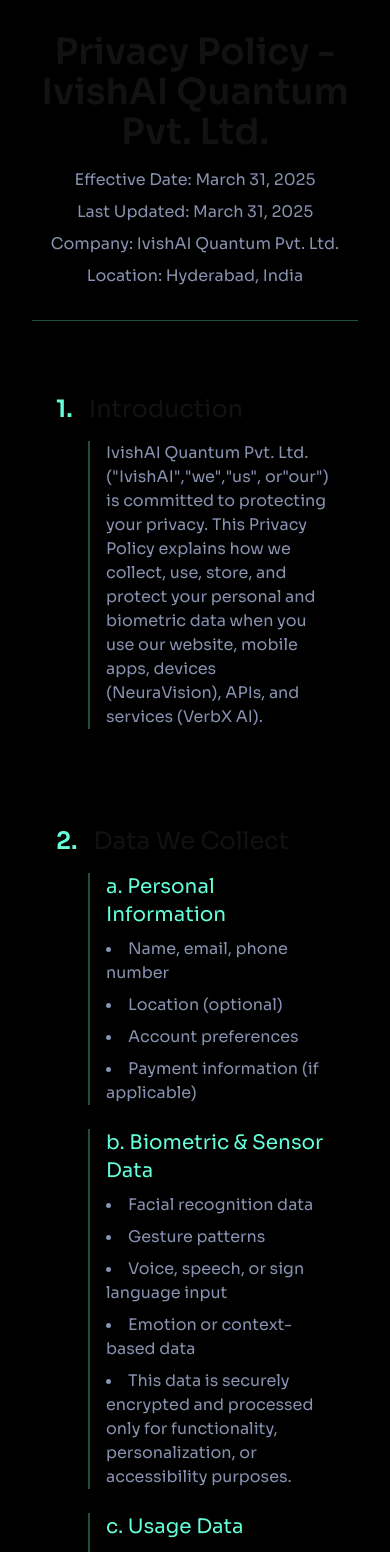
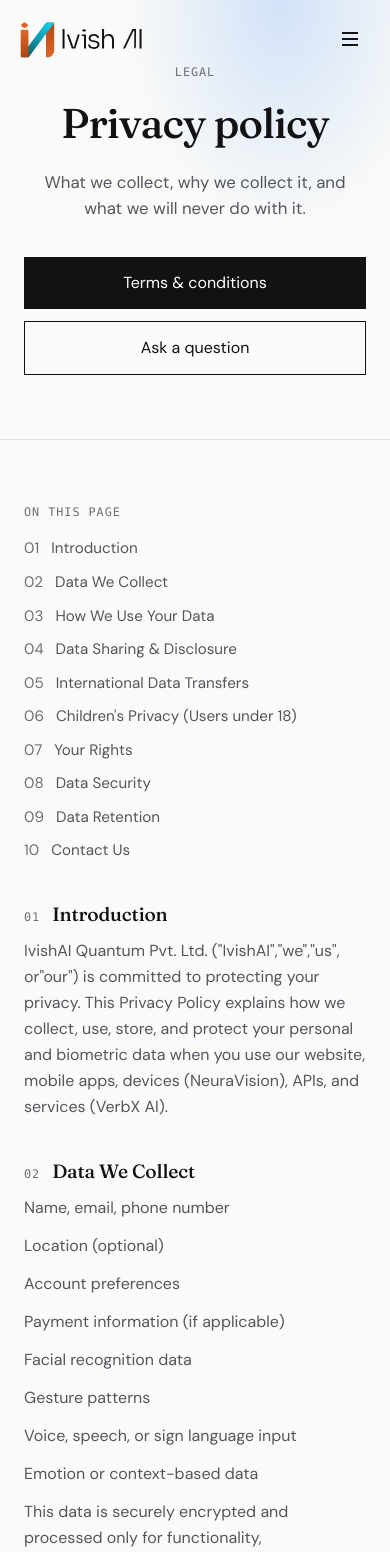
Before and after one commit to IvishAI/Ivishai_website, a React (Create React App) app: page /privacypolicy in a window 390 px wide. Shown: the top 1552 px of the page. Built offline with nearby package versions, Linux system fonts and the light colour scheme.

Commit message:
Terms at /terms with /security redirecting; terms and privacy on the library

```diff
--- a/src/pages/Footer/PrivacyPolicy.jsx
+++ b/src/pages/Footer/PrivacyPolicy.jsx
@@ -1,110 +1,102 @@
-import { motion } from "framer-motion";
+import React from "react";
+import Header from "../../components/Header";
+import Footer from "../../components/Footer";
+import {
+  Masthead, Closer, LegalDoc, Clause, PageIndex, TwoUp, Footnote,
+  Action, Ghost,
+} from "../../components/iv";
+import { EMAILS, BRAND } from "../../data/site";
 
-const PrivacyPolicy = () => {
-  return (
-    <div className="min-h-screen bg-black text-[#ccd6f6] font-sora p-8 md:p-12 lg:p-20">
-      <motion.div
-        initial={{ opacity: 0, y: 20 }}
-        animate={{ opacity: 1, y: 0 }}
-        transition={{ duration: 0.5 }}
-        className="max-w-4xl mx-auto"
-      >
-        {/* Header */}
-        <div className="mb-12 text-center border-b border-[#64ffda]/30 pb-8">
-          <h1 className="text-4xl md:text-5xl font-bold text-ink mb-4">
-            Privacy Policy - IvishAI Quantum Pvt. Ltd.
-          </h1>
+/* Privacy policy.
+ *
+ * Presentation only. The policy text below is exactly as it was - see the note
+ * in the rebuild script about NeuraVision and biometric data, both of which
+ * are the owner's to decide on, not mine to quietly edit.
+ */
 
-          <div className="text-[#8892b0] space-y-2">
-            <p>Effective Date: March 31, 2025</p>
-            <p>Last Updated: March 31, 2025</p>
-            <p>Company: IvishAI Quantum Pvt. Ltd.</p>
-            <p>Location: Hyderabad, India</p>
-          </div>
-        </div>
+const slug = (t) =>
+  t.toLowerCase().replace(/[^a-z0-9]+/g, "-").replace(/^-|-$/g, "");
 
-        {/* Content Sections */}
-        <div className="space-y-12">
-          {sections.map((section, index) => (
-            <motion.div
-              key={index}
-              initial={{ opacity: 0 }}
-              whileInView={{ opacity: 1 }}
-              viewport={{ once: true, margin: "-100px" }}
-              className="p-6"
-            >
-              {/* Section Title */}
-              <div className="flex items-start mb-4">
-                <div className="text-[#64ffda] text-2xl font-bold mr-4">
-                  {index + 1}.
-                </div>
+const lines = (text) => (Array.isArray(text) ? text : [text]);
 
-                <h2 className="text-2xl md:text-3xl text-ink">
-                  {section.title}
-                </h2>
-              </div>
+const PrivacyPolicy = () => (
+  <div className="iv min-h-screen text-ink">
+    <Header />
 
-              {/* Section Content */}
-              <div className="ml-8 space-y-6">
-                {section.content.map((item, idx) => (
-                  <div
-                    key={idx}
-                    className="border-l-2 border-[#64ffda]/30 pl-4"
-                  >
-                    {item.subtitle && (
-                      <h3 className="text-xl text-[#64ffda] mb-2">
-                        {item.subtitle}
-                      </h3>
-                    )}
+    <Masthead
+      tag="Legal"
+      tone="sky"
+      title="Privacy policy"
+      lede="What we collect, why we collect it, and what we will never do with it."
+      actions={[
+        <Action key="t" href="/terms">Terms &amp; conditions</Action>,
+        <Ghost key="c" href={`mailto:${EMAILS.general}`}>Ask a question</Ghost>,
+      ]}
+    />
 
-                    <div className="text-[#8892b0] space-y-3">
-                      {Array.isArray(item.text) ? (
-                        <ul className="space-y-2 list-disc list-inside">
-                          {item.text.map((point, i) => (
-                            <li key={i}>{point}</li>
+    <section className="band">
+      <div className="wrap">
+        <TwoUp
+          aside={
+            <PageIndex
+              items={sections.map((sec) => ({
+                id: slug(sec.title),
+                label: sec.title,
+              }))}
+            />
+          }
+        >
+          <LegalDoc>
+            {sections.map((sec, n) => (
+              <div key={sec.title} id={slug(sec.title)} className="scroll-mt-28">
+                <Clause n={String(n + 1).padStart(2, "0")} title={sec.title}>
+                  {sec.content.map((block, bi) => (
+                    <React.Fragment key={bi}>
+                      {block.text &&
+                        lines(block.text).map((line, li) => <p key={li}>{line}</p>)}
+                      {block.list && (
+                        <ul className="space-y-2 pl-1">
+                          {block.list.map((item, ii) => (
+                            <li key={ii} className="flex gap-3">
+                              <span
+                                aria-hidden="true"
+                                className="mt-2.5 h-1 w-1 rounded-full bg-ember flex-shrink-0"
+                              />
+                              <span>{item}</span>
+                            </li>
                           ))}
                         </ul>
-                      ) : (
-                        <p>{item.text}</p>
                       )}
-                    </div>
-                  </div>
-                ))}
+                    </React.Fragment>
+                  ))}
+                </Clause>
               </div>
-            </motion.div>
-          ))}
-        </div>
+            ))}
 
-        {/* Contact Section */}
-        <motion.div
-          initial={{ opacity: 0 }}
-          whileInView={{ opacity: 1 }}
-          className="mt-16 p-6 text-center"
-        >
-          <h3 className="text-2xl text-[#64ffda] mb-4">Contact Information</h3>
+            <Footnote updated="13 October 2026">
+              {BRAND.legal}. Privacy questions go to {EMAILS.general}.
+            </Footnote>
+          </LegalDoc>
+        </TwoUp>
+      </div>
+    </section>
 
-          <p className="text-[#8892b0] mb-1">
-            Email:
-            <a
-              href="mailto:ivishai.supprt@gmail.com"
-              className="text-[#E26426] ml-2 hover:text-[#ff8c63] transition-colors"
-            >
-              ivishai.supprt@gmail.com
-            </a>
-          </p>
+    <Closer
+      tone="ink"
+      note={BRAND.legal}
+      actions={[
+        <Action key="t" href="/terms">Terms &amp; conditions</Action>,
+        <Ghost key="h" to="/">Home</Ghost>,
+      ]}
+    >
+      We collect what we need and nothing we cannot explain.
+    </Closer>
 
-          <p className="text-[#8892b0]">Phone: +91 7013440427</p>
+    <Footer />
+  </div>
+);
 
-          <p className="text-[#8892b0] mt-2">
-            IvishAI Quantum Private Limited, Hyderabad, Telangana, India
-          </p>
-        </motion.div>
-      </motion.div>
-    </div>
-  );
-};
-
-/* ------------------ UPDATED SECTIONS ------------------ */
+export default PrivacyPolicy;
 
 const sections = [
   {
@@ -245,5 +237,3 @@
     ],
   },
 ];
-
-export default PrivacyPolicy;
--- a/src/pages/Footer/Security.jsx
+++ b/src/pages/Footer/Security.jsx
@@ -1,100 +1,107 @@
-import { motion } from "framer-motion";
+import React from "react";
+import Header from "../../components/Header";
+import Footer from "../../components/Footer";
+import {
+  Masthead, Closer, LegalDoc, Clause, PageIndex, TwoUp, Footnote,
+  Action, Ghost,
+} from "../../components/iv";
+import { EMAILS, BRAND } from "../../data/site";
 
-const TermsOfUse = () => {
-  return (
-    <div className="min-h-screen bg-black text-[#ccd6f6] font-sora p-8 md:p-12 lg:p-20">
-      <motion.div
-        initial={{ opacity: 0, y: 20 }}
-        animate={{ opacity: 1, y: 0 }}
-        transition={{ duration: 0.5 }}
-        className="max-w-4xl mx-auto"
-      >
-        {/* Page Header */}
-        <div className="mb-12 text-center border-b border-[#64ffda]/30 pb-8">
-          <h1 className="text-4xl md:text-5xl font-bold text-ink mb-4">
-            Terms & Conditions – Ivish AI
-          </h1>
-          <div className="text-[#8892b0] space-y-2">
-            <p>Last Updated: December 5, 2025</p>
-            <p>Company: Ivish AI (IvishAI Quantum Pvt. Ltd.)</p>
-            <p>Product Covered: VerbX – Language Companion App</p>
-          </div>
-        </div>
+/* Terms & Conditions.
+ *
+ * This file was routed at /security and titled "Terms & Conditions - Ivish AI",
+ * so anyone clicking "Security" in search of a security page got terms of
+ * service instead. It is served at /terms now, with /security redirecting, so
+ * no existing link breaks.
+ *
+ * The termsSections data below is untouched. Eighteen sections of real legal
+ * text is the last thing to retype for the sake of a layout, so only the
+ * presentation changed: a measure you can read, numbered clauses, an index
+ * down the side, and a date saying when this was last true.
+ */
 
-        {/* Content Sections */}
-        <div className="space-y-12">
-          {termsSections.map((section, index) => (
-            <motion.div
-              key={index}
-              initial={{ opacity: 0 }}
-              whileInView={{ opacity: 1 }}
-              viewport={{ once: true, margin: "-100px" }}
-              className="p-6"
-            >
-              {/* Section Title */}
-              <div className="flex items-start mb-4">
-                <div className="text-[#64ffda] text-2xl font-bold mr-4">
-                  {index + 1}.
-                </div>
-                <h2 className="text-2xl md:text-3xl text-ink">
-                  {section.title}
-                </h2>
-              </div>
+const slug = (t) =>
+  t.toLowerCase().replace(/[^a-z0-9]+/g, "-").replace(/^-|-$/g, "");
 
-              {/* Section Content */}
-              <div className="ml-8 space-y-6">
-                {section.content.map((item, idx) => (
-                  <div
-                    key={idx}
-                    className="border-l-2 border-[#64ffda]/30 pl-4"
-                  >
-                    <div className="text-[#8892b0] space-y-3">
-                      {Array.isArray(item.text) ? (
-                        <ul className="space-y-2 list-disc list-inside">
-                          {item.text.map((point, i) => (
-                            <li key={i}>{point}</li>
+const TermsOfUse = () => (
+  <div className="iv min-h-screen text-ink">
+    <Header />
+
+    <Masthead
+      tag="Legal"
+      tone="stone"
+      title="Terms & Conditions"
+      lede="The terms that govern your use of the IvishAI website, our apps and the services behind them."
+      actions={[
+        <Action key="p" href="/privacypolicy">Privacy policy</Action>,
+        <Ghost key="c" href={`mailto:${EMAILS.general}`}>Ask a question</Ghost>,
+      ]}
+    />
+
+    <section className="band">
+      <div className="wrap">
+        <TwoUp
+          aside={
+            <PageIndex
+              items={termsSections.map((sec) => ({
+                id: slug(sec.title),
+                label: sec.title,
+              }))}
+            />
+          }
+        >
+          <LegalDoc>
+            {termsSections.map((sec, n) => (
+              <div key={sec.title} id={slug(sec.title)} className="scroll-mt-28">
+                <Clause n={String(n + 1).padStart(2, "0")} title={sec.title}>
+                  {sec.content.map((block, bi) => (
+                    <React.Fragment key={bi}>
+                      {(block.text || []).map((line, li) => (
+                        <p key={li}>{line}</p>
+                      ))}
+                      {block.list && (
+                        <ul className="space-y-2 pl-1">
+                          {block.list.map((item, ii) => (
+                            <li key={ii} className="flex gap-3">
+                              <span
+                                aria-hidden="true"
+                                className="mt-2.5 h-1 w-1 rounded-full bg-ember flex-shrink-0"
+                              />
+                              <span>{item}</span>
+                            </li>
                           ))}
                         </ul>
-                      ) : (
-                        <p>{item.text}</p>
                       )}
-                    </div>
-                  </div>
-                ))}
+                    </React.Fragment>
+                  ))}
+                </Clause>
               </div>
-            </motion.div>
-          ))}
-        </div>
+            ))}
 
-        {/* Contact Section */}
-        <motion.div
-          initial={{ opacity: 0 }}
-          whileInView={{ opacity: 1 }}
-          className="mt-16 p-6 text-center"
-        >
-          <h3 className="text-2xl text-[#64ffda] mb-4">Contact Us</h3>
-          <p className="text-[#8892b0] mb-2">
-            Email:
-            <a
-              href="mailto:ivishai.supprt@gmail.com"
-              className="text-[#E26426] ml-2 hover:text-[#ff8c63] transition-colors"
-            >
-              ivishai.supprt@gmail.com
-            </a>
-          </p>
-          <p className="text-[#8892b0]">Phone: +91 7013440427</p>
-          <p className="text-[#8892b0] mt-2">
-            IvishAI Quantum Pvt. Ltd., Hyderabad, India
-          </p>
-        </motion.div>
-      </motion.div>
-    </div>
-  );
-};
+            <Footnote updated="13 October 2026">
+              {BRAND.legal}. Questions about these terms go to {EMAILS.general}.
+            </Footnote>
+          </LegalDoc>
+        </TwoUp>
+      </div>
+    </section>
+
+    <Closer
+      tone="ink"
+      note={BRAND.legal}
+      actions={[
+        <Action key="p" href="/privacypolicy">Privacy policy</Action>,
+        <Ghost key="h" to="/">Home</Ghost>,
+      ]}
+    >
+      Written to be read, not to be scrolled past.
+    </Closer>
+
+    <Footer />
+  </div>
+);
 
 export default TermsOfUse;
-
-/* ------------------ TERMS SECTIONS ------------------ */
 
 const termsSections = [
   {
```
Also changed, not shown: src/App.js (+14 -2 lines).
